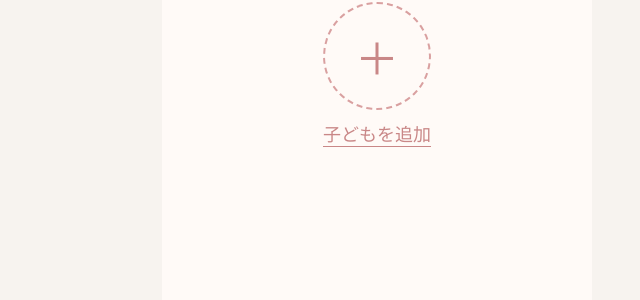
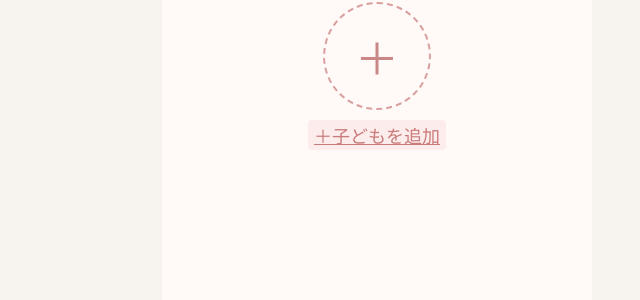
Before and after one commit to yukaaa57/ouchi_closet, a Django app: page / in a window 1280 px wide. Shown: the part 470-770 px from the top of the page, without its empty margins (263-903 px from the left). Run offline with Django 5.2, Linux system fonts and the light colour scheme; the visitor is signed in with stand-in values (Sample User, id 1); data comes from the database, SQL or seed files in the repository.

Commit message:
ホーム画面CSS実装中（save-link,＋追加・登録リンク作成）

```diff
--- a/my_app/static/css/style.css
+++ b/my_app/static/css/style.css
@@ -224,7 +224,6 @@ button {
 
 .add-child-button span {
     font-size: 18px;
-    border-bottom: 1px solid #c98787;
 }
 
 /* 背景カバー */
@@ -452,7 +451,8 @@ button {
 /* ボタン */
 .search-button {
     display: inline-block;
-    padding: 12px 40px;
+    width: auto;
+    padding: 12px 20px;
 
     border: 1px solid #c8e6cf;
     border-radius: 10px;
@@ -461,6 +461,7 @@ button {
     color: #5c7a65;
     text-decoration: none;
     font-size: 14px;
+    margin-bottom: 10px;
 }
 
 /* 押した時 */
@@ -468,3 +469,22 @@ button {
     transform: scale(0.96);
     background-color: #f7f3f0;
 }
+
+/* ＋追加、登録リンク */
+.save-link-wrapper {
+    text-align: center;
+    margin-top: 12px;
+}
+
+.save-link {
+    display: inline;
+    padding: 2px 6px;
+
+    background-color: #fdecec;
+    border-radius: 4px;
+
+    color: #c97a7a;
+    text-decoration: underline;
+
+    font-size: 18px;
+}
--- a/my_app/templates/closet/child_closet.html
+++ b/my_app/templates/closet/child_closet.html
@@ -54,7 +54,7 @@
     <a href="{% url 'clothing_search' owner_type owner.pk %}" class="search-button">🔍検索</a>
   </div>
 
-  <p>
+  <div class="save-link-wrapper">
     <a href="{% url 'clothing_create' owner_type owner.pk %}" class="save-link">＋アイテムを登録</a>
-  </p>
+  </div>
 {% endblock content %}
--- a/my_app/templates/closet/user_closet.html
+++ b/my_app/templates/closet/user_closet.html
@@ -54,7 +54,7 @@
     <a href="{% url 'clothing_search' owner_type owner.pk %}" class="search-button">🔍検索</a>
   </div>
 
-  <p>
+  <div class="save-link-wrapper">
     <a href="{% url 'clothing_create' owner_type owner.pk %}" class="save-link">＋アイテムを登録</a>
-  </p>
+  </div>
 {% endblock content %}
--- a/my_app/templates/home.html
+++ b/my_app/templates/home.html
@@ -47,7 +47,7 @@
 
     <a href="{% url 'child_add' %}" class="add-child-button">
         <div class="add-circle">＋</div>
-        <span>子どもを追加</span>
+        <span class="save-link">＋子どもを追加</span>
     </a>
 
 </div>
```
